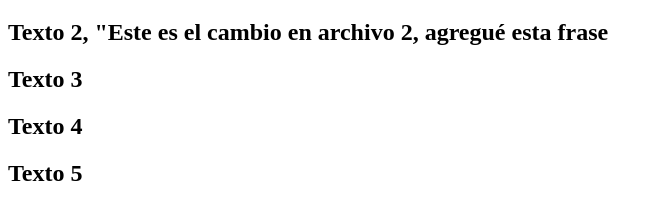
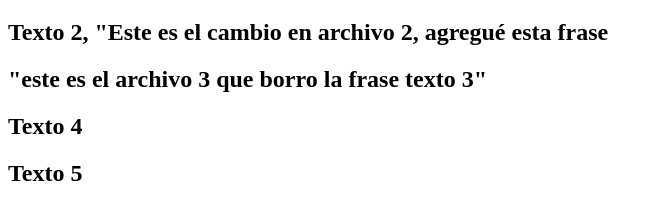
Before and after one commit to f2023coding/practica_github2, a plain HTML site: page index.html in a window 1280 px wide. Shown: the part 61-280 px from the top of the page, without its empty margins (0-663 px from the left). Drawn offline with Linux system fonts and the light colour scheme.

Commit message:
subo archivo version 3 en main o master

```diff
--- a/index.html
+++ b/index.html
@@ -8,7 +8,7 @@
 <body>
     <h1>Texto 1</h1>
     <h2>Texto 2, "Este es el cambio en archivo 2, agregué esta frase </h2>
-    <h2>Texto 3</h2>
+    <h2>"este es el archivo 3 que borro la frase texto 3"</h2>
     <h2>Texto 4</h2>
     <h2>Texto 5</h2>
 </body>
```
